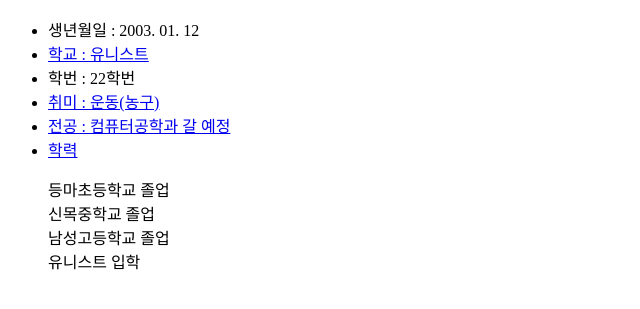
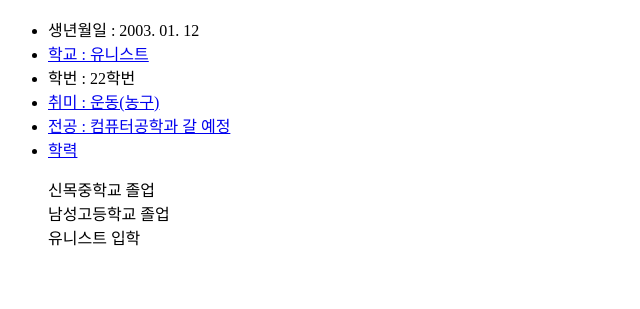
Before and after one commit to Hanseong-kim/-, a plain HTML site: page 학력.html in a window 1280 px wide. Shown: the part 127-436 px from the top of the page, without its empty margins (0-640 px from the left). Drawn offline with Linux system fonts and the light colour scheme.

Commit message:
Update 학력.html

```diff
--- a/학력.html
+++ b/학력.html
@@ -18,7 +18,6 @@
    <li><a href = "5.html">학력</a></li>
 </ul>
 <ul>
-등마초등학교 졸업<br>
 신목중학교 졸업<br>
 남성고등학교 졸업<br>
 유니스트 입학<br>
```
